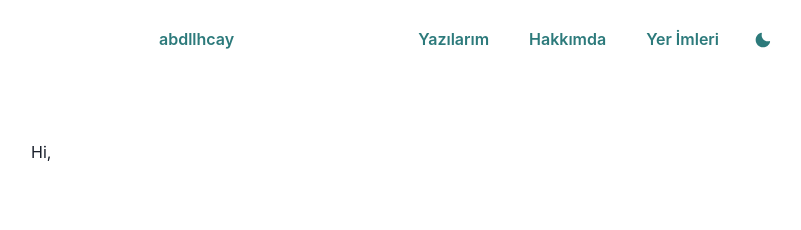
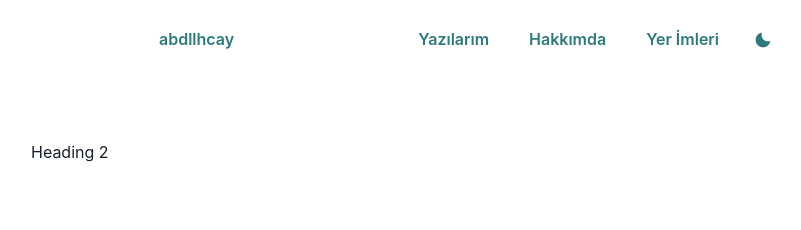
Before and after one commit to abdllhcay/blog, a React (Create React App) app: page / in a window 1280 px wide. Shown: the top 230 px of the page, without its empty margins (177-978 px from the left). Built offline with nearby package versions, Linux system fonts and the light colour scheme; no server answers.

Commit message:
added react markdown

```diff
--- a/package.json
+++ b/package.json
@@ -16,6 +16,7 @@
     "react-dom": "^17.0.1",
     "react-hook-form": "^6.14.1",
     "react-icons": "^4.1.0",
+    "react-markdown": "^5.0.3",
     "react-router-dom": "^5.2.0",
     "react-scripts": "4.0.1",
     "web-vitals": "^0.2.4"
--- a/src/pages/home/home.jsx
+++ b/src/pages/home/home.jsx
@@ -1,5 +1,6 @@
 import React from "react";
+import ReactMarkdown from "react-markdown";
 
 export function Home() {
-  return <div>Hi,</div>;
+  return <ReactMarkdown>## Heading 2 </ReactMarkdown>;
 }
```
Also changed, not shown: 1 other file (tests, documents, lock files or other folders).
